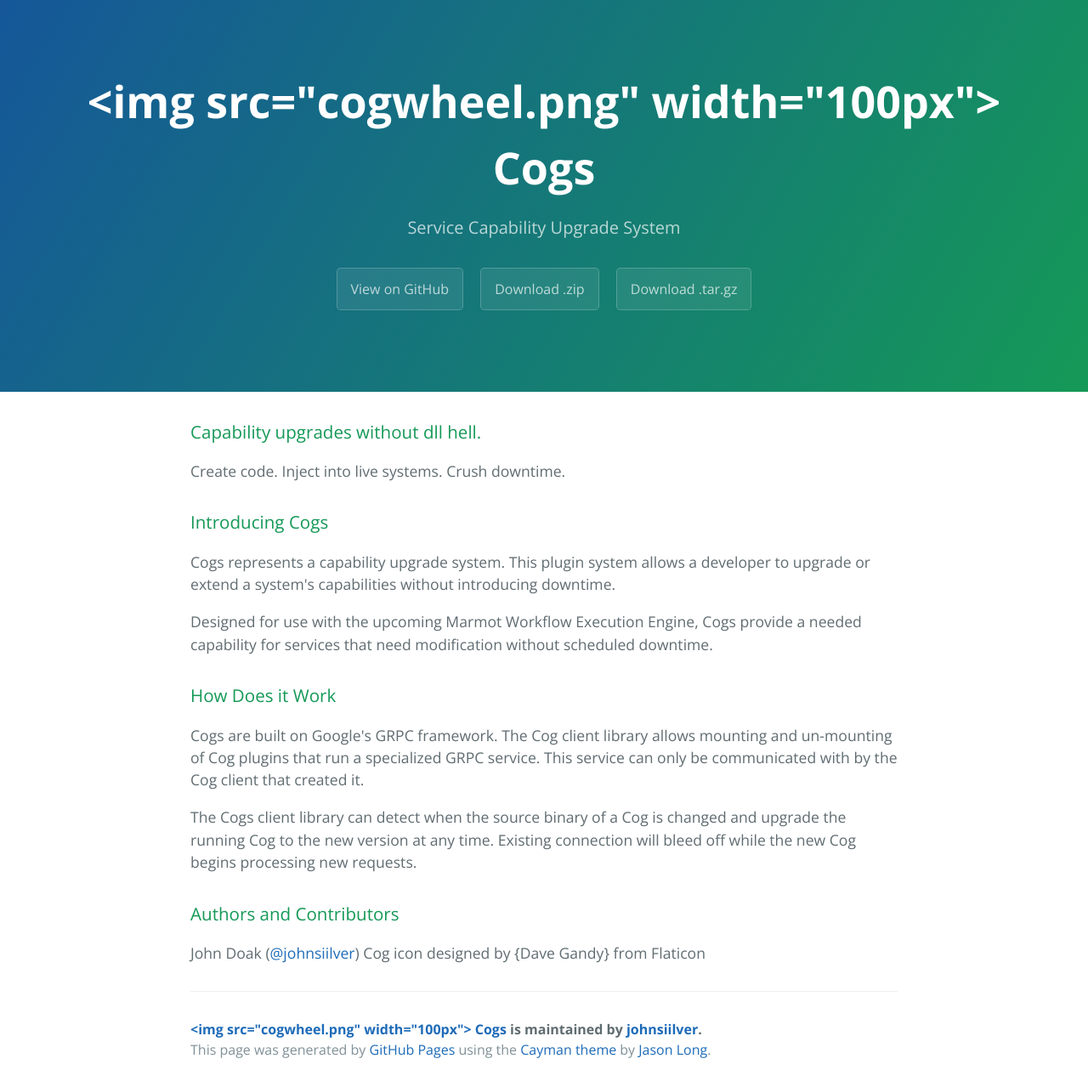
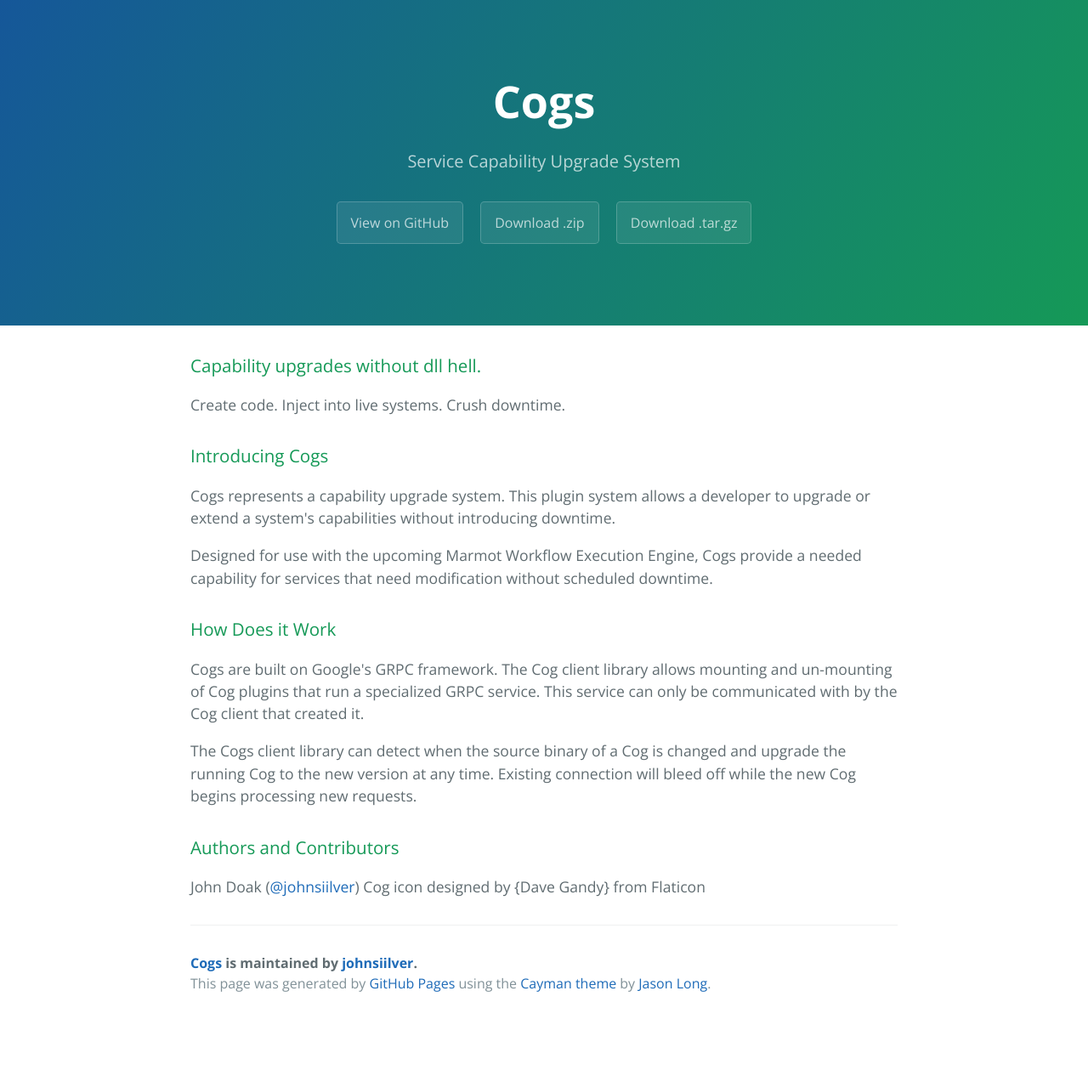
Before and after one commit to johnsiilver/cog, a plain HTML site: page index.html in a window 1280 px wide. Shown: the whole page at 85% size. After the commit the page ends 1201 px from the top, so only its background shows below. Drawn offline with nearby package versions, Linux system fonts and the light colour scheme.

```diff
--- a/index.html
+++ b/index.html
@@ -2,7 +2,7 @@
 <html lang="en-us">
   <head>
     <meta charset="UTF-8">
-    <title>&lt;img src=&quot;cogwheel.png&quot; width=&quot;100px&quot;&gt; Cogs by johnsiilver</title>
+    <title>Cogs by johnsiilver</title>
     <meta name="viewport" content="width=device-width, initial-scale=1">
     <link rel="stylesheet" type="text/css" href="stylesheets/normalize.css" media="screen">
     <link href='https://fonts.googleapis.com/css?family=Open+Sans:400,700' rel='stylesheet' type='text/css'>
@@ -11,7 +11,7 @@
   </head>
   <body>
     <section class="page-header">
-      <h1 class="project-name">&lt;img src=&quot;cogwheel.png&quot; width=&quot;100px&quot;&gt; Cogs</h1>
+      <h1 class="project-name">Cogs</h1>
       <h2 class="project-tagline">Service Capability Upgrade System</h2>
       <a href="https://github.com/johnsiilver/cog" class="btn">View on GitHub</a>
       <a href="https://github.com/johnsiilver/cog/zipball/master" class="btn">Download .zip</a>
@@ -45,7 +45,7 @@
 Cog icon designed by {Dave Gandy} from Flaticon</p>
 
       <footer class="site-footer">
-        <span class="site-footer-owner"><a href="https://github.com/johnsiilver/cog">&lt;img src=&quot;cogwheel.png&quot; width=&quot;100px&quot;&gt; Cogs</a> is maintained by <a href="https://github.com/johnsiilver">johnsiilver</a>.</span>
+        <span class="site-footer-owner"><a href="https://github.com/johnsiilver/cog">Cogs</a> is maintained by <a href="https://github.com/johnsiilver">johnsiilver</a>.</span>
 
         <span class="site-footer-credits">This page was generated by <a href="https://pages.github.com">GitHub Pages</a> using the <a href="https://github.com/jasonlong/cayman-theme">Cayman theme</a> by <a href="https://twitter.com/jasonlong">Jason Long</a>.</span>
       </footer>
--- a/params.json
+++ b/params.json
@@ -1,5 +1,5 @@
 {
-  "name": "<img src=\"cogwheel.png\" width=\"100px\"> Cogs",
+  "name": "Cogs",
   "tagline": "Service Capability Upgrade System",
   "body": "\r\n### Capability upgrades without dll hell. \r\nCreate code.  Inject into live systems.  Crush downtime.\r\n\r\n### Introducing Cogs\r\nCogs represents a capability upgrade system.  This plugin system allows a developer to upgrade or extend a system's capabilities without introducing downtime.\r\n\r\nDesigned for use with the upcoming Marmot Workflow Execution Engine, Cogs provide a needed capability for services that need modification without scheduled downtime.\r\n\r\n### How Does it Work\r\nCogs are built on Google's GRPC framework.  The Cog client library allows mounting and un-mounting of Cog plugins that run a specialized GRPC service.  This service can only be communicated with by the Cog client that created it.  \r\n\r\nThe Cogs client library can detect when the source binary of a Cog is changed and upgrade the running Cog to the new version at any time.  Existing connection will bleed off while the new Cog begins processing new requests.\r\n\r\n### Authors and Contributors\r\nJohn Doak (@johnsiilver)\r\nCog icon designed by {Dave Gandy} from Flaticon",
   "note": "Don't delete this file! It's used internally to help with page regeneration."
```
